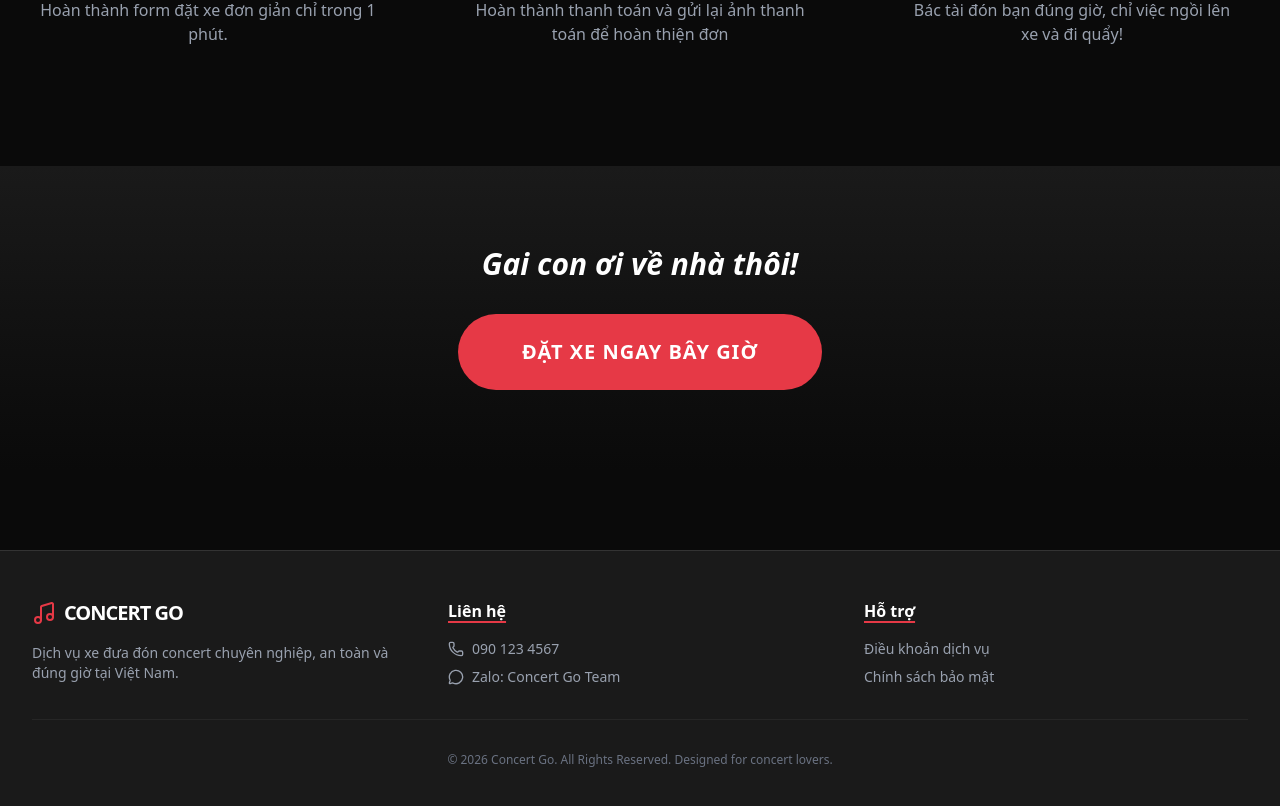
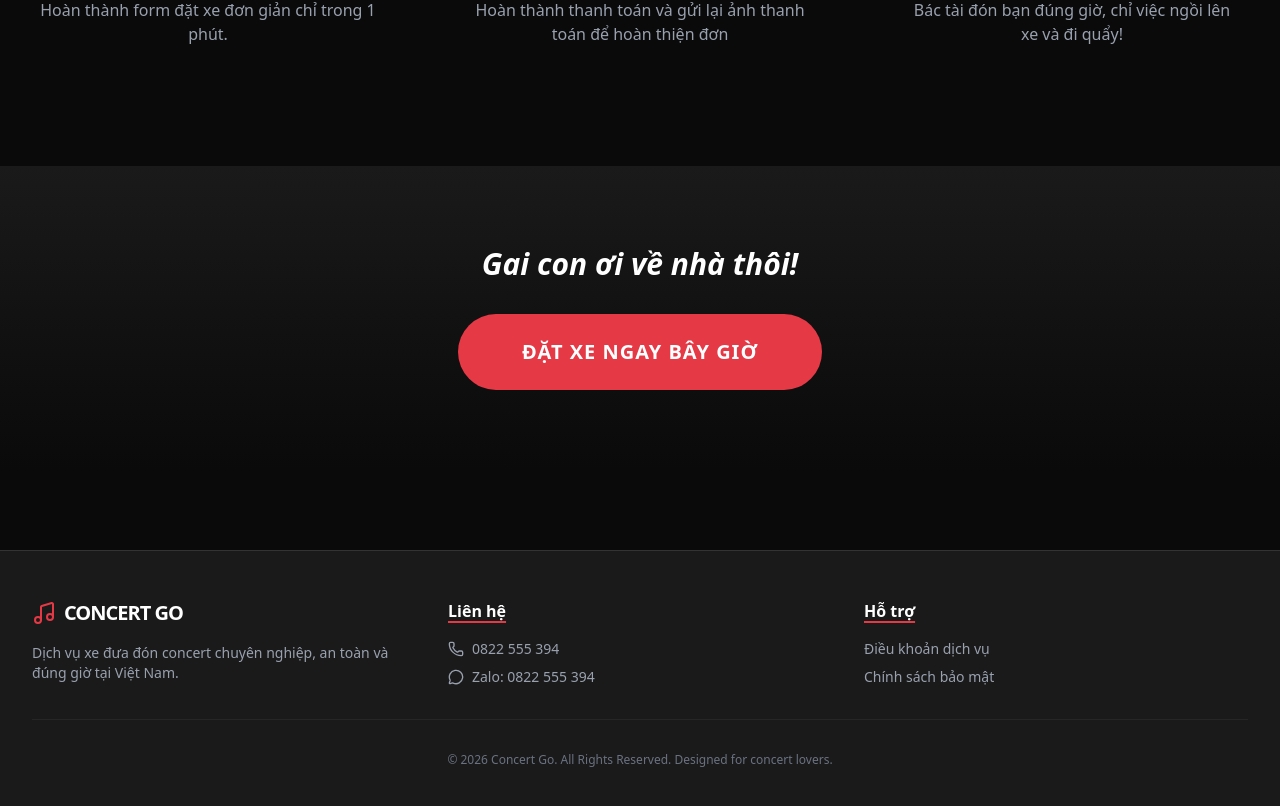
Before and after one commit to Tonygoodkid/concert, a Next.js app: page / in a window 1280 px wide. Shown: the part 2156-2962 px from the top of the page. Built offline with nearby package versions, Linux system fonts and the light colour scheme.

Commit message:
fix: update contact info and enlarge qr code print template

```diff
--- a/app/booking/page.tsx
+++ b/app/booking/page.tsx
@@ -209,7 +209,7 @@ export default function BookingPage() {
   const transferContent = `${cleanName} ${bookingCode}`;
 
   const dynamicQrUrl = bankSettings
-    ? `https://img.vietqr.io/image/${bankSettings.id}-${bankSettings.no}-compact.png?amount=${totalAmount}&addInfo=${encodeURIComponent(transferContent)}`
+    ? `https://img.vietqr.io/image/${bankSettings.id}-${bankSettings.no}-print.png?amount=${totalAmount}&addInfo=${encodeURIComponent(transferContent)}`
     : qrCodeUrl;
 
   if (success) {
@@ -481,14 +481,14 @@ export default function BookingPage() {
                     {/* QR Code Section */}
                     <div className="space-y-6 p-6 rounded-3xl bg-white/5 border border-white/10">
                       <p className="text-sm text-center text-gray-300 font-bold uppercase tracking-wider">Quét mã QR để thanh toán nhanh</p>
-                      <div className="aspect-[4/5] bg-white rounded-3xl relative overflow-hidden ring-4 ring-white/10 shadow-2xl">
+                      <div className="bg-white rounded-3xl overflow-hidden ring-4 ring-white/10 shadow-2xl flex items-center justify-center">
                         {isLoadingSettings ? (
-                           <div className="absolute inset-0 bg-white/5 animate-pulse rounded-3xl"></div>
+                           <div className="h-64 w-full bg-white/5 animate-pulse rounded-3xl"></div>
                         ) : (
                            <img
                              src={dynamicQrUrl}
                              alt="Payment QR"
-                             className="w-full h-full object-contain absolute inset-0"
+                             className="w-full h-auto max-h-[500px] object-contain"
                            />
                         )}
                       </div>
--- a/components/layout/Footer.tsx
+++ b/components/layout/Footer.tsx
@@ -18,8 +18,13 @@ export default function Footer() {
           <div>
             <h4 className="text-white font-semibold mb-4 underline decoration-primary decoration-2 underline-offset-4">Liên hệ</h4>
             <div className="space-y-2 text-sm text-gray-400">
-              <p className="flex items-center gap-2"><Phone className="h-4 w-4" /> 090 123 4567</p>
-              <p className="flex items-center gap-2"><MessageCircle className="h-4 w-4" /> Zalo: Concert Go Team</p>
+              <p className="flex items-center gap-2"><Phone className="h-4 w-4" /> 0822 555 394</p>
+              <p className="flex items-center gap-2">
+                <MessageCircle className="h-4 w-4" />
+                <a href="https://zalo.me/0822555394" target="_blank" rel="noopener noreferrer" className="hover:text-white hover:underline transition-colors">
+                  Zalo: 0822 555 394
+                </a>
+              </p>
             </div>
           </div>
           <div>
```
